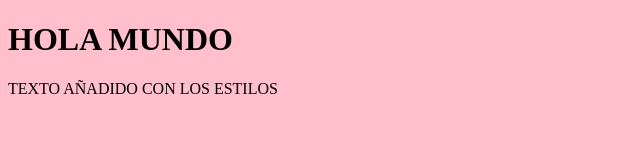
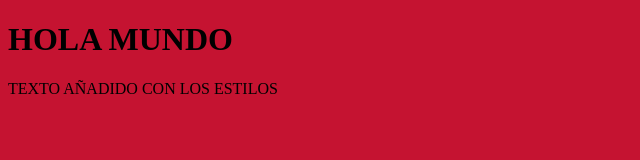
Before and after one commit to Malagon24/pruebasalejandro, a plain HTML site: page index.html in a window 1280 px wide. Shown: the whole page, without its empty margins (0-640 px from the left). Drawn offline with Linux system fonts and the light colour scheme.

Commit message:
solo guardado css

```diff
--- a/CSS/misestilos.css
+++ b/CSS/misestilos.css
@@ -1,6 +1,6 @@
 body{
 
-    background-color: pink;
+    background-color: rgb(197, 19, 49);
     color: black;
 
 }
```
